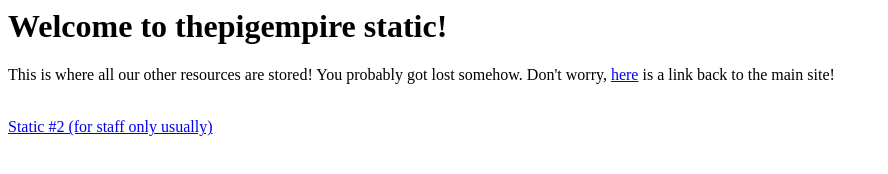
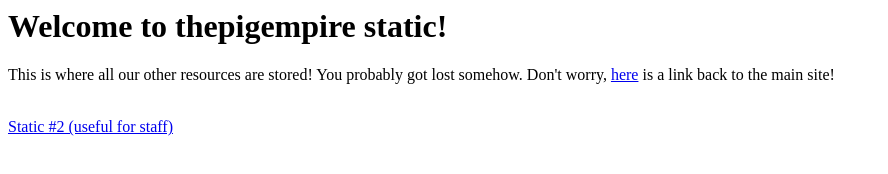
Before and after one commit to thepigempire/technical, a plain HTML site: page index.html in a window 1280 px wide. Shown: the whole page, without its empty margins (0-888 px from the left). Drawn offline with Linux system fonts and the light colour scheme.

Commit message:
Update index.html

```diff
--- a/index.html
+++ b/index.html
@@ -1,4 +1,4 @@
 <h1>Welcome to thepigempire static!</h1>
 <p>This is where all our other resources are stored! You probably got lost somehow. Don't worry, <a href="https://thepigempire.my.canva.site">here</a> is a link back to the main site!</p>
 <br>
-<a href="https://thepigempirestatic.netlify.app">Static #2 (for staff only usually)</a>
+<a href="https://thepigempirestatic.netlify.app">Static #2 (useful for staff)</a>
```
